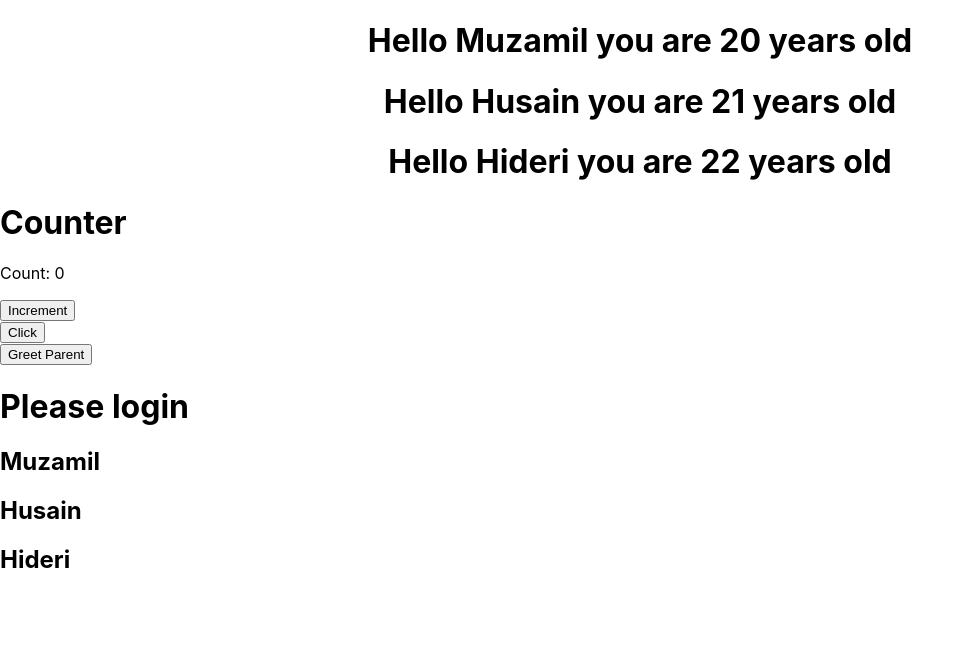
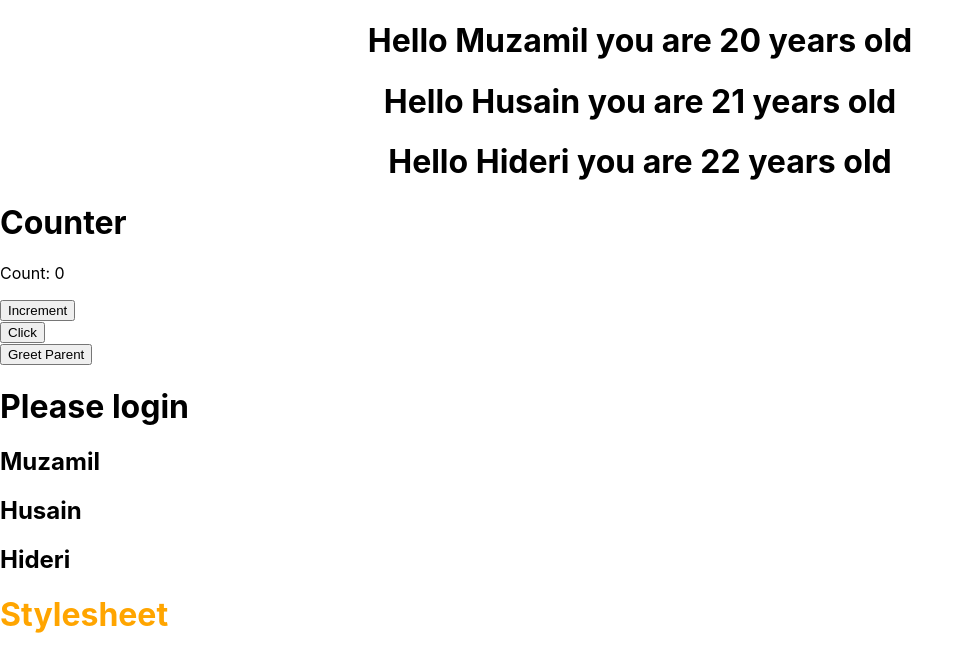
Before and after one commit to MuzamilHussainHaideri/React, a React (Create React App) app: page / in a window 1280 px wide. Shown: the top 672 px of the page, without its empty margins (0-974 px from the left). Built offline with nearby package versions, Linux system fonts and the light colour scheme.

Commit message:
Added styling using regular styling by css file

```diff
--- a/src/App.js
+++ b/src/App.js
@@ -5,6 +5,7 @@
 import { ParentComponent } from './components/ParentComponent';
 import { UserGreeting } from './components/UserGreeting';
 import { NameList } from './components/NameList';
+import { Stylesheet } from './components/Stylesheet';
 
 function App() {
   return (
@@ -29,6 +30,9 @@
       <div>
         <NameList />
       </div>
+      <div>
+        <Stylesheet />
+      </div>
     </div>
   );
 }
--- /dev/null
+++ b/src/components/Stylesheet.js
@@ -0,0 +1,7 @@
+import './myStyles.css';
+
+export const Stylesheet = () => {
+    return <div className="primary">
+        <h1>Stylesheet</h1>
+    </div>
+}
--- /dev/null
+++ b/src/components/myStyles.css
@@ -0,0 +1,3 @@
+.primary {
+    color: orange;
+}
```
